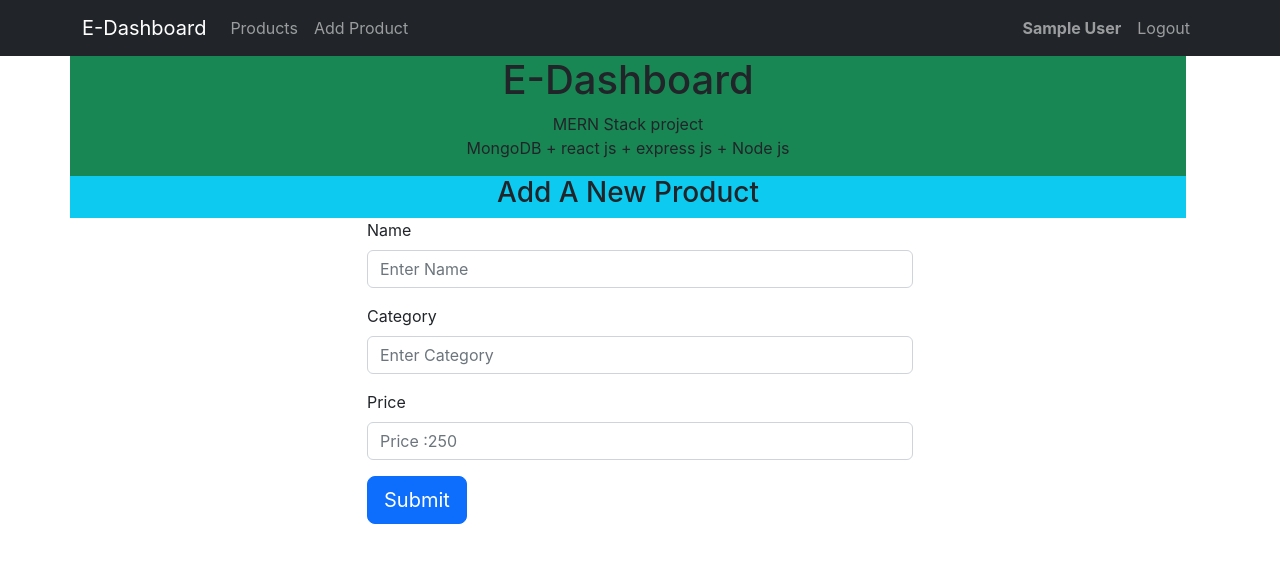
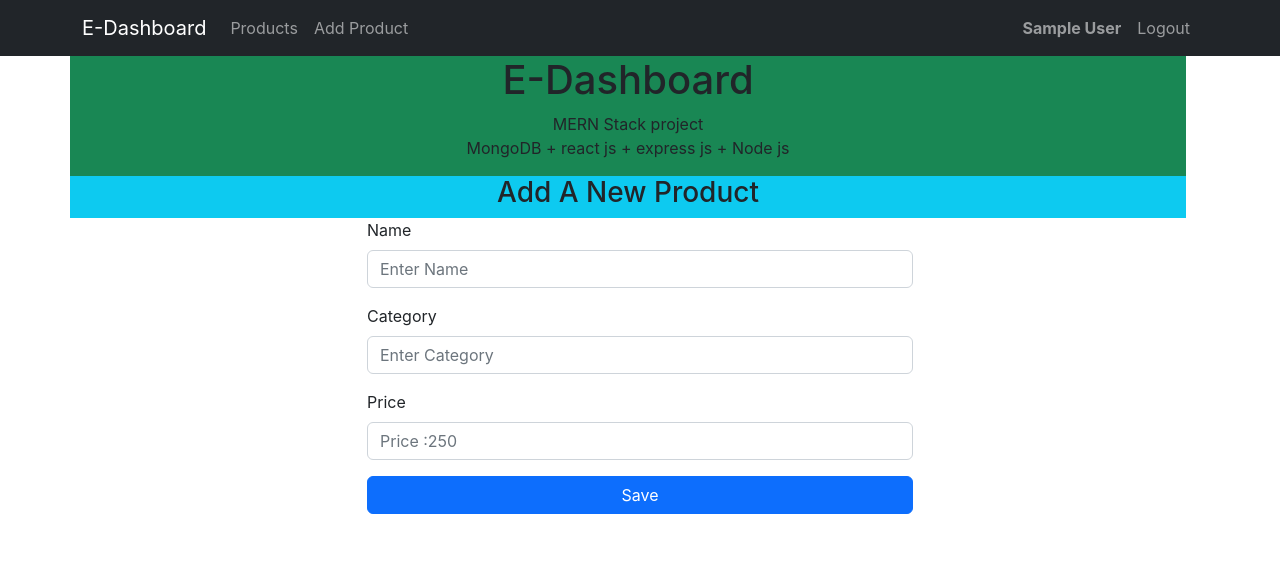
Before and after one commit to mdhamidulislamT/mern-stack-crud, a React (Create React App) app in the folder front-end/: page /add in a window 1280 px wide. Shown: the top 562 px of the page. Built offline with nearby package versions, Linux system fonts and the light colour scheme; sample sign-in values are in the browser's storage.

Commit message:
form validation

```diff
--- a/front-end/src/products/Add.js
+++ b/front-end/src/products/Add.js
@@ -7,12 +7,28 @@ import { useEffect, useState } from "react";
 import { json, useNavigate } from "react-router-dom";
 import Hero from "../components/Hero";
 import { ToastContainer, toast } from 'react-toastify';
+import { useFormik } from 'formik';
+import * as yup from 'yup';
 
-function Add() {
-  const [name, setName] = useState("");
-  const [price, setPrice] = useState("");
-  const [category, setCategory] = useState("");
-  const [error, setError] = useState(false);
+  const Add = () => {
+
+  const formik = useFormik({
+    initialValues:{
+      name: "",
+      category: "",
+      price: "",
+    },
+    validationSchema: yup.object({
+      name: yup.string().min(3,"Name at least 3 chars").required(),
+      category: yup.string().min(2,"Name at least 2 chars").required(),
+      price: yup.number().required(),
+    }),
+    onSubmit: (values, {resetForm})=>{
+      sendData(values);
+      resetForm({values: ""});
+    },
+
+  });
 
   const notify = (msg) => toast.success(msg, {
     theme: "colored"
@@ -21,13 +37,11 @@ function Add() {
     theme: "colored"
   })
   // Create a new user of data
-  const collectData = async () => {
+  const sendData = async (values) => {
+
+    const { name, price, category, } = values;
+
     let userId = JSON.parse(localStorage.getItem("user"))._id
-
-    if (!name || !price || !category) {
-      setError(true);
-      return;
-    }
 
     const response = await fetch("http://localhost:3003/products", {
       method: "POST",
@@ -40,9 +54,6 @@ function Add() {
     const result = await response.json();
     if (result.data) {
       notify(result.message);
-      setName("");
-      setPrice("");
-      setCategory("");
     } else {
       notifyError("Error! Please try again.");
     }
@@ -54,49 +65,54 @@ function Add() {
         <Hero title="Add A New Product" />
         <Col md={3}></Col>
         <Col md={6}>
-          <Form>
+          <Form onSubmit={formik.handleSubmit}>
 
-            <Form.Group className="mb-3" controlId="formBasicName">
+            <Form.Group className="mb-3">
               <Form.Label>Name</Form.Label>
               <Form.Control
                 type="text"
+                name="name"
+                id="name"
                 placeholder="Enter Name"
-                value={name}
-                onChange={(e) => setName(e.target.value)}
+                value={formik.values.name}
+                onChange={formik.handleChange}
               />
-              { error ? !name ? <span className="text-danger"> required field </span> : '' : '' }
+              { formik.touched.name && formik.errors.name  &&  (<span className="text-danger"> {formik.errors.name} </span>)}
             </Form.Group>
 
-            <Form.Group className="mb-3" controlId="formBasicCategory">
+            <Form.Group className="mb-3">
               <Form.Label> Category </Form.Label>
               <Form.Control
                 type="text"
+                name="category"
+                id="category"
                 placeholder="Enter Category"
-                value={category}
-                onChange={(e) => setCategory(e.target.value)}
+                value={formik.values.category}
+                onChange={formik.handleChange}
               />
-              { error ? !category ? <span className="text-danger"> required field </span> : '' : '' }
+              { formik.touched.category && formik.errors.category  &&  (<span className="text-danger"> {formik.errors.category} </span>)}
             </Form.Group>
 
-            <Form.Group className="mb-3" controlId="formBasicPassword">
+            <Form.Group className="mb-3">
               <Form.Label> Price </Form.Label>
               <Form.Control
                 type="text"
+                name="price"
+                id="price"
                 placeholder="Price :250"
-                value={price}
-                onChange={(e) => setPrice(e.target.value)}
+                value={formik.values.price}
+                onChange={formik.handleChange}
               />
-              { error ? !price ? <span className="text-danger"> required field </span> : '' : '' }
+              { formik.touched.price && formik.errors.price  &&  (<span className="text-danger"> {formik.errors.price} </span>)}
 
             </Form.Group>
-            <Button
-              variant="primary"
-              type="button"
-              size="lg"
-              onClick={collectData}
-            >
-              Submit
-            </Button>
+
+            <div className="d-grid gap-2">
+              <Button variant="primary" size="md" type="submit">
+                Save
+              </Button>
+            </div>
+
           </Form>
         </Col>
       </Row>
--- a/front-end/src/products/SignUp.js
+++ b/front-end/src/products/SignUp.js
@@ -6,30 +6,32 @@ import Button from "react-bootstrap/Button";
 import { useEffect, useState } from "react";
 import { json, useNavigate } from "react-router-dom";
 import Hero from "../components/Hero";
-import { Formik, useFormik } from 'formik';
+import { useFormik } from 'formik';
+import * as yup from 'yup';
 
 
 
-function SignUp() {
+ const SignUp = () => {
+
   const navigate = useNavigate();
 
-  const formik =useFormik({
+  const formik = useFormik({
     initialValues:{
       name: "",
       email: "",
       password: "",
     },
+    validationSchema: yup.object({
+      name: yup.string().min(3,"Name at least 3 chars").required(),
+      email: yup.string().email().required(),
+      password: yup.string().min(6,"Password at least 6 chars").required(),
+    }),
     onSubmit: (values, {resetForm})=>{
-      console.log(values);
-      collectData(values);
-      resetForm({values: ""})
-    }
+      sendData(values);
+      resetForm({values: ""});
+    },
 
   });
-
-  /* name: string().min(2,"min 2 char").required(),
-      email: string().email().required(),
-      password: string().min(2,"min 6 char").required(), */
 
   useEffect(()=>{
     const auth = localStorage.getItem('user');
@@ -41,7 +43,7 @@ function SignUp() {
 
 
   // Create a new user of data
-   const collectData = async (values) => {
+   const sendData = async (values) => {
 
     console.log(values);
     const { name, email, password} = values;
@@ -74,6 +76,7 @@ function SignUp() {
                 value={formik.values.name}
                 onChange={formik.handleChange}
               />
+              { formik.touched.name && formik.errors.name  &&  (<span className="text-danger"> {formik.errors.name} </span>)}
             </Form.Group>
 
             <Form.Group className="mb-3" >
@@ -89,6 +92,8 @@ function SignUp() {
               <Form.Text className="text-muted">
                 We'll never share your email with anyone else.
               </Form.Text>
+              <br />
+              { formik.touched.email && formik.errors.email  &&  (<span className="text-danger"> {formik.errors.email} </span>)}
             </Form.Group>
 
             <Form.Group className="mb-3">
@@ -101,14 +106,15 @@ function SignUp() {
                 value={formik.values.password}
                 onChange={formik.handleChange}
               />
-            </Form.Group>
-            <Button
-              variant="primary"
-              type="submit"
-              size="lg"
-            >
-              Submit
-            </Button>
+              { formik.touched.password && formik.errors.password  &&  (<span className="text-danger"> {formik.errors.password} </span>)}
+              </Form.Group>
+
+                <div className="d-grid gap-2">
+                  <Button variant="primary" size="md" type="submit">
+                    Save
+                  </Button>
+                </div>
+
           </Form>
         </Col>
       </Row>
```
